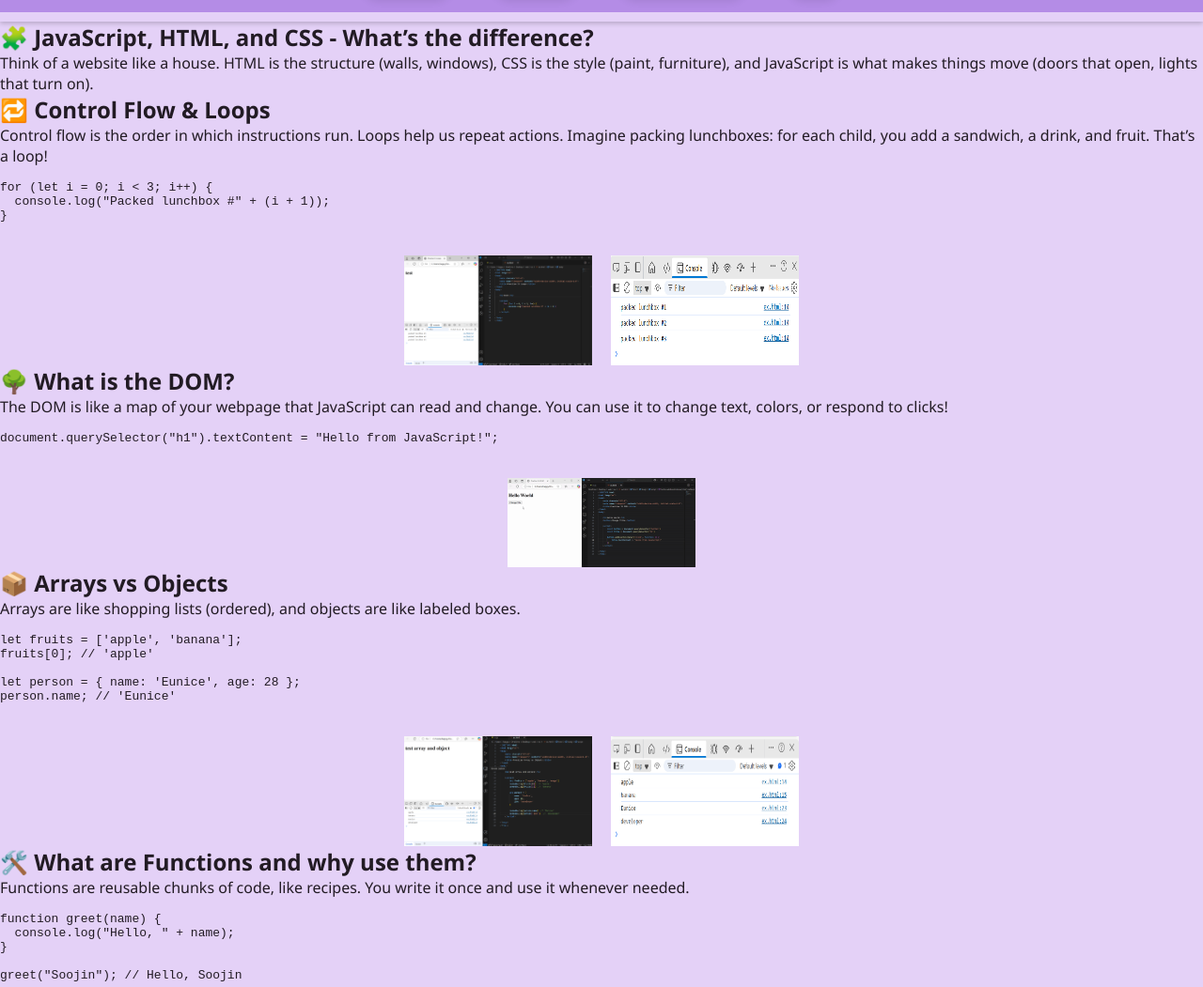
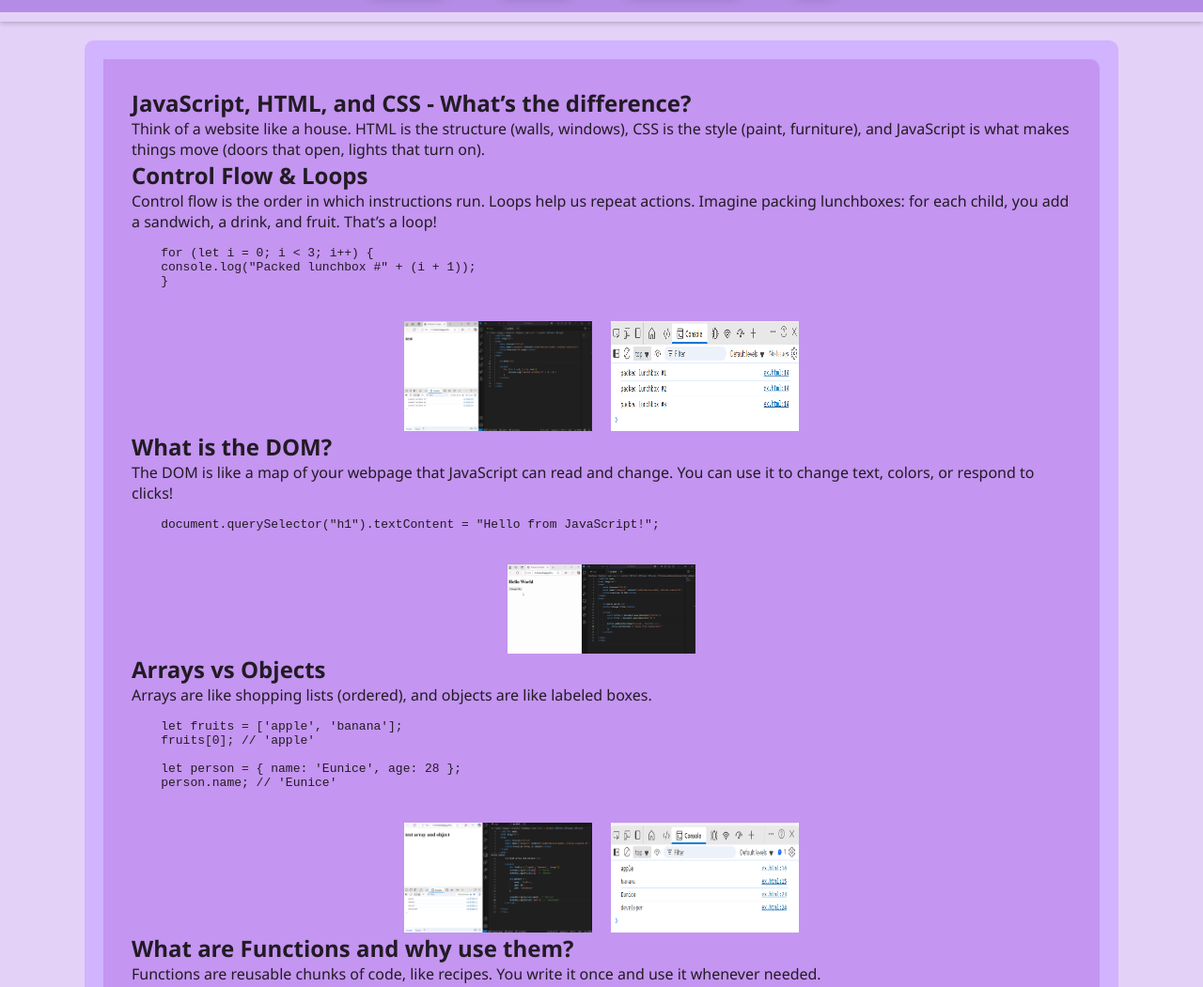
Before and after one commit to Ahra-Kim-629/Ahra-Kim-629.github.io, a plain HTML site: page blog/javascript-dom.html in a window 1280 px wide. Shown: the part 221-1272 px from the top of the page at 94% size. Drawn offline with Linux system fonts and the light colour scheme.

Commit message:
add changes from javascript-dom.html

```diff
--- a/blog/javascript-dom.html
+++ b/blog/javascript-dom.html
@@ -18,12 +18,15 @@
 </nav>
 </header>
 
-<h2>🧩 JavaScript, HTML, and CSS - What’s the difference?</h2>
+<div class="main-content">
+<div class="content">
+    <h2> JavaScript, HTML, and CSS - What’s the difference?</h2>
+
     <p>
     Think of a website like a house. HTML is the structure (walls, windows), CSS is the style (paint, furniture), and JavaScript is what makes things move (doors that open, lights that turn on).
     </p>
 
-  <h2>🔁 Control Flow & Loops</h2>
+    <h2> Control Flow & Loops</h2>
     <p>
     Control flow is the order in which instructions run. Loops help us repeat actions.
     Imagine packing lunchboxes: for each child, you add a sandwich, a drink, and fruit. That’s a loop!
@@ -39,7 +42,7 @@ for (let i = 0; i < 3; i++) {
     </div>
 
 
-  <h2>🌳 What is the DOM?</h2>
+    <h2> What is the DOM?</h2>
     <p>
     The DOM is like a map of your webpage that JavaScript can read and change.
     You can use it to change text, colors, or respond to clicks!
@@ -52,7 +55,7 @@ document.querySelector("h1").textContent = "Hello from JavaScript!";
     </div>
 
 
-  <h2>📦 Arrays vs Objects</h2>
+    <h2> Arrays vs Objects</h2>
     <p>
     Arrays are like shopping lists (ordered), and objects are like labeled boxes.
     </p>
@@ -69,7 +72,7 @@ person.name; // 'Eunice'
     </div>
 
 
-  <h2>🛠️ What are Functions and why use them?</h2>
+    <h2> What are Functions and why use them?</h2>
     <p>
     Functions are reusable chunks of code, like recipes. You write it once and use it whenever needed.
     </p>
@@ -87,5 +90,7 @@ greet("Soojin"); // Hello, Soojin
 
 
   <p>Thanks for reading! 😊</p>
+  </div>
+</div>
 </body>
 </html>
```
Lines whose indentation alone changed are shown as unchanged.
